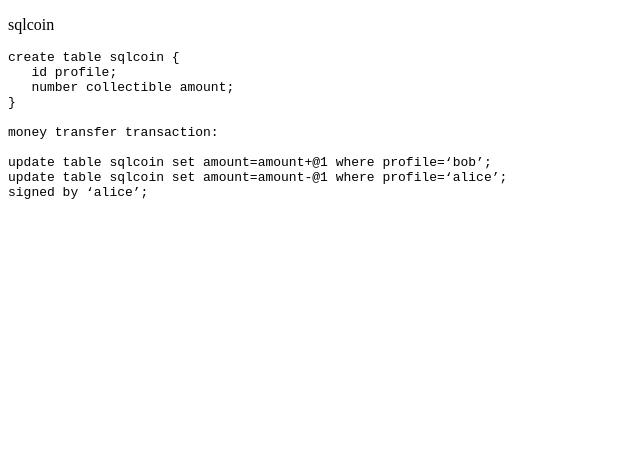
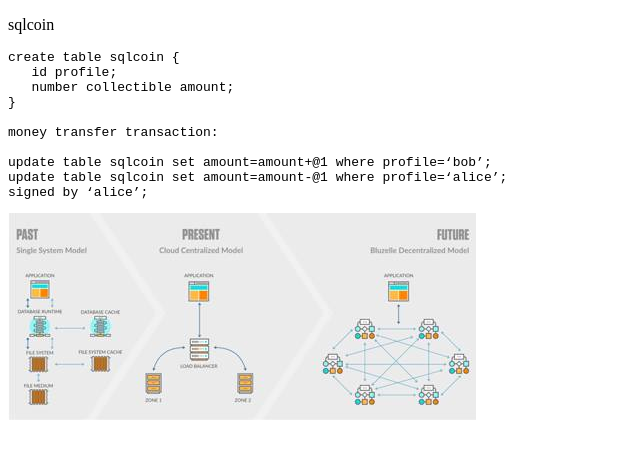
Before and after one commit to sqlcoin/sqlcoin.github.io, a plain HTML site: page index.html in a window 1280 px wide. Shown: the whole page, without its empty margins (0-640 px from the left). Drawn offline with Linux system fonts and the light colour scheme.

Commit message:
Update index.html

```diff
--- a/index.html
+++ b/index.html
@@ -27,7 +27,7 @@ update table sqlcoin set amount=amount-@1 where profile=‘alice’;
 signed by ‘alice’;
 </pre>
 
-<img href="images/sql-coin.jpg" />
+<img src="images/sql-coin.jpg" />
 
 </body>
 </html>
```
